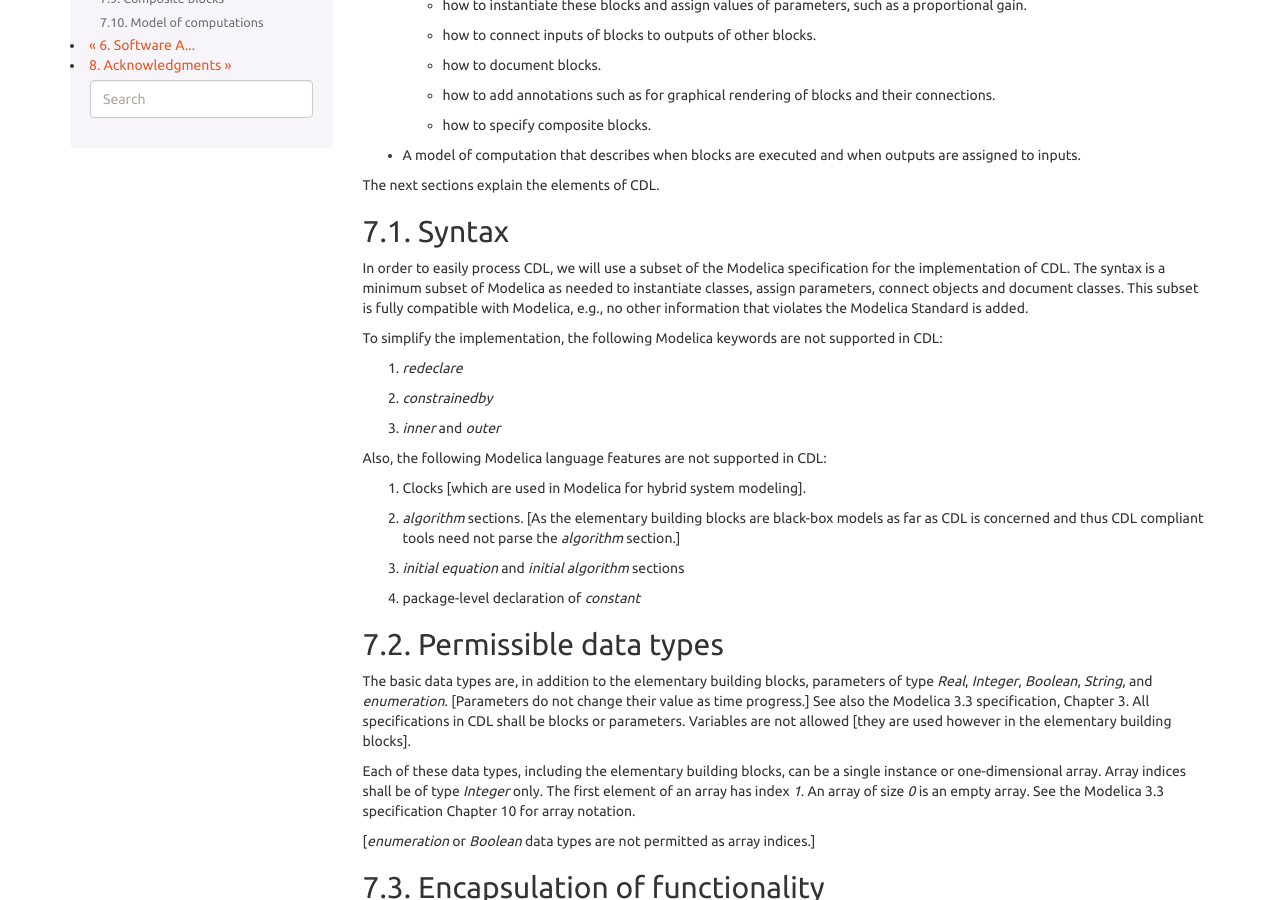
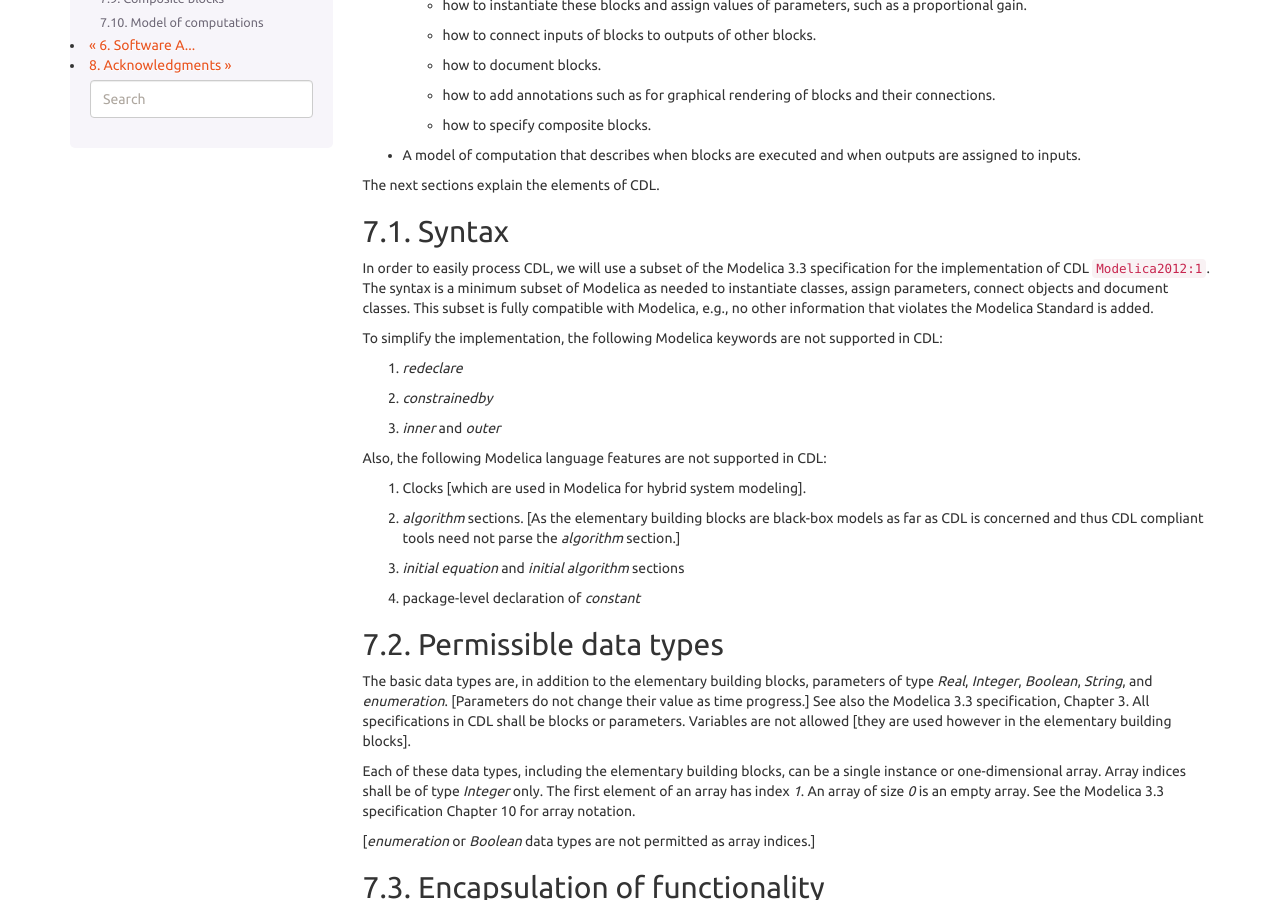
Before and after one commit to lbl-srg/obc, a Sphinx documentation site: the page built from specification/source/cdl.rst, in a window 1280 px wide and 900 px high, scrolled down 347 px. Built offline with Sphinx 7.4.7, drawn with Linux system fonts in a browser that asks for light colours; cross-references to code outside the pages are shown as plain code.

Commit message:
Reformatted file

```diff
--- a/specification/source/cdl.rst
+++ b/specification/source/cdl.rst
@@ -30,8 +30,9 @@ The next sections explain the elements of CDL.
 Syntax
 ^^^^^^
 
-In order to easily process CDL, we will use a subset of the Modelica specification
-for the implementation of CDL.
+In order to easily process CDL, we will use
+a subset of the Modelica 3.3 specification
+for the implementation of CDL :cite:`Modelica2012:1`.
 The syntax is a minimum subset of Modelica as needed to instantiate
 classes, assign parameters, connect objects and document classes.
 This subset is fully compatible with Modelica, e.g., no other information that
```
